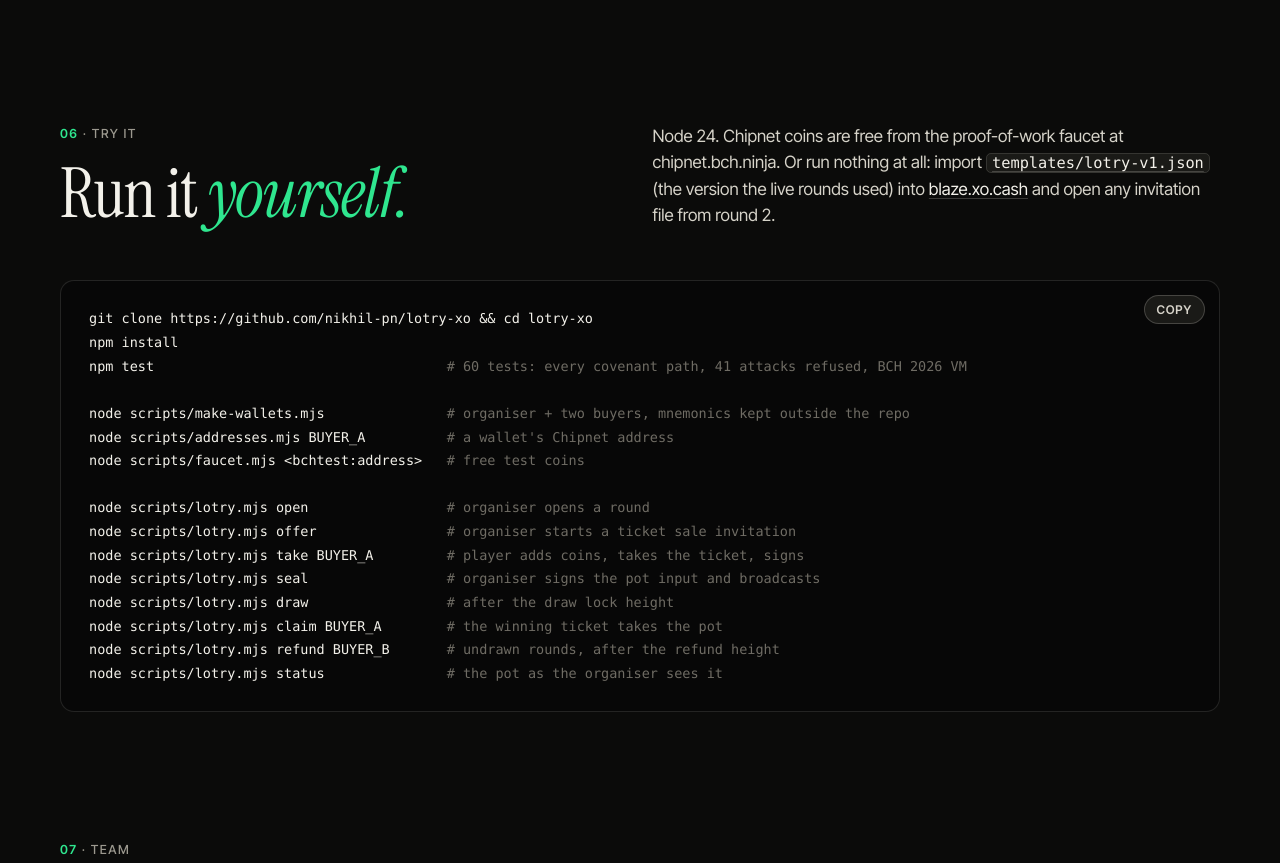
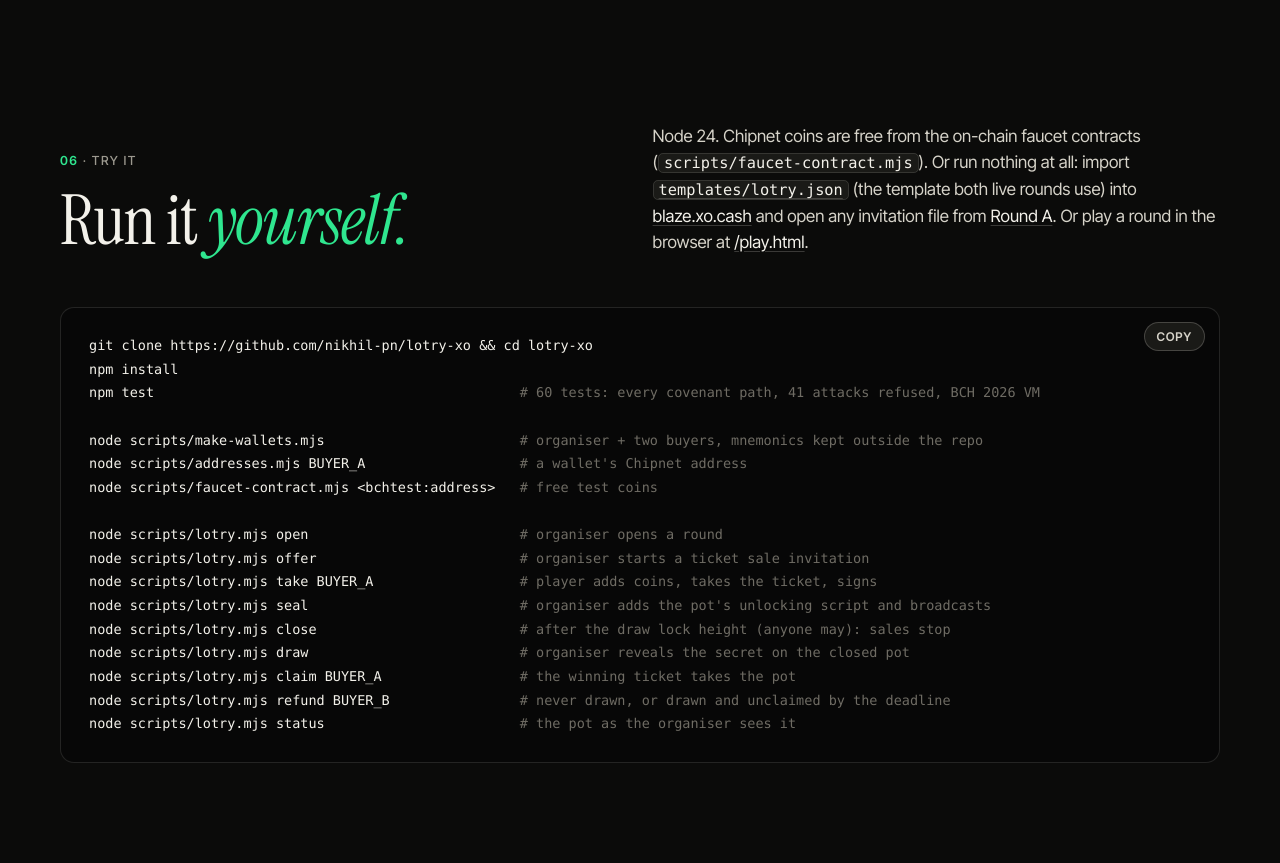
Before and after one commit to nikhil-pn/lotry-xo, a website: page web/index.html in a window 1280 px wide. Shown: the part 6760-7623 px from the top of the page. Drawn offline with Linux system fonts and the light colour scheme.

Commit message:
Site: try-it uses templates/lotry.json, the close step and the real seal
The live rounds use templates/lotry.json, not lotry-v1.json; seal adds
the pot's unlocking script (the pot has no key to sign with); close is
now a step before the draw; coins come from the on-chain faucet
contracts.

Co-Authored-By: Claude Opus 5.5 <noreply@anthropic.com>

```diff
--- a/web/index.html
+++ b/web/index.html
@@ -320,7 +320,7 @@
             <h2 class="h2" id="try-title">Run it <em>yourself.</em></h2>
           </div>
           <div class="prose">
-            <p>Node 24. Chipnet coins are free from the proof-of-work faucet at chipnet.bch.ninja. Or run nothing at all: import <a href="https://github.com/nikhil-pn/lotry-xo/blob/main/templates/lotry-v1.json"><code>templates/lotry-v1.json</code></a> (the version the live rounds used) into <a href="https://blaze.xo.cash">blaze.xo.cash</a> and open any invitation file from round 2.</p>
+            <p>Node 24. Chipnet coins are free from the on-chain faucet contracts (<code>scripts/faucet-contract.mjs</code>). Or run nothing at all: import <a href="https://github.com/nikhil-pn/lotry-xo/blob/main/templates/lotry.json"><code>templates/lotry.json</code></a> (the template both live rounds use) into <a href="https://blaze.xo.cash">blaze.xo.cash</a> and open any invitation file from <a href="https://github.com/nikhil-pn/lotry-xo/tree/main/rounds/round-20261121T2224/invitations">Round A</a>. Or play a round in the browser at <a href="/play.html">/play.html</a>.</p>
           </div>
         </div>
 
@@ -328,20 +328,21 @@
           <button class="code__copy" type="button" data-copy="try-code">Copy</button>
 <pre id="try-code"><code><span class="c-cmd">git clone https://github.com/nikhil-pn/lotry-xo &amp;&amp; cd lotry-xo</span>
 <span class="c-cmd">npm install</span>
-<span class="c-cmd">npm test</span>                                    <span class="c-com"># 60 tests: every covenant path, 41 attacks refused, BCH 2026 VM</span>
+<span class="c-cmd">npm test</span>                                             <span class="c-com"># 60 tests: every covenant path, 41 attacks refused, BCH 2026 VM</span>
 
-<span class="c-cmd">node scripts/make-wallets.mjs</span>               <span class="c-com"># organiser + two buyers, mnemonics kept outside the repo</span>
-<span class="c-cmd">node scripts/addresses.mjs BUYER_A</span>          <span class="c-com"># a wallet's Chipnet address</span>
-<span class="c-cmd">node scripts/faucet.mjs &lt;bchtest:address&gt;</span>   <span class="c-com"># free test coins</span>
+<span class="c-cmd">node scripts/make-wallets.mjs</span>                        <span class="c-com"># organiser + two buyers, mnemonics kept outside the repo</span>
+<span class="c-cmd">node scripts/addresses.mjs BUYER_A</span>                   <span class="c-com"># a wallet's Chipnet address</span>
+<span class="c-cmd">node scripts/faucet-contract.mjs &lt;bchtest:address&gt;</span>   <span class="c-com"># free test coins</span>
 
-<span class="c-cmd">node scripts/lotry.mjs open</span>                 <span class="c-com"># organiser opens a round</span>
-<span class="c-cmd">node scripts/lotry.mjs offer</span>                <span class="c-com"># organiser starts a ticket sale invitation</span>
-<span class="c-cmd">node scripts/lotry.mjs take BUYER_A</span>         <span class="c-com"># player adds coins, takes the ticket, signs</span>
-<span class="c-cmd">node scripts/lotry.mjs seal</span>                 <span class="c-com"># organiser signs the pot input and broadcasts</span>
-<span class="c-cmd">node scripts/lotry.mjs draw</span>                 <span class="c-com"># after the draw lock height</span>
-<span class="c-cmd">node scripts/lotry.mjs claim BUYER_A</span>        <span class="c-com"># the winning ticket takes the pot</span>
-<span class="c-cmd">node scripts/lotry.mjs refund BUYER_B</span>       <span class="c-com"># undrawn rounds, after the refund height</span>
-<span class="c-cmd">node scripts/lotry.mjs status</span>               <span class="c-com"># the pot as the organiser sees it</span></code></pre>
+<span class="c-cmd">node scripts/lotry.mjs open</span>                          <span class="c-com"># organiser opens a round</span>
+<span class="c-cmd">node scripts/lotry.mjs offer</span>                         <span class="c-com"># organiser starts a ticket sale invitation</span>
+<span class="c-cmd">node scripts/lotry.mjs take BUYER_A</span>                  <span class="c-com"># player adds coins, takes the ticket, signs</span>
+<span class="c-cmd">node scripts/lotry.mjs seal</span>                          <span class="c-com"># organiser adds the pot's unlocking script and broadcasts</span>
+<span class="c-cmd">node scripts/lotry.mjs close</span>                         <span class="c-com"># after the draw lock height (anyone may): sales stop</span>
+<span class="c-cmd">node scripts/lotry.mjs draw</span>                          <span class="c-com"># organiser reveals the secret on the closed pot</span>
+<span class="c-cmd">node scripts/lotry.mjs claim BUYER_A</span>                 <span class="c-com"># the winning ticket takes the pot</span>
+<span class="c-cmd">node scripts/lotry.mjs refund BUYER_B</span>                <span class="c-com"># never drawn, or drawn and unclaimed by the deadline</span>
+<span class="c-cmd">node scripts/lotry.mjs status</span>                        <span class="c-com"># the pot as the organiser sees it</span></code></pre>
         </div>
       </div>
     </section>
```
